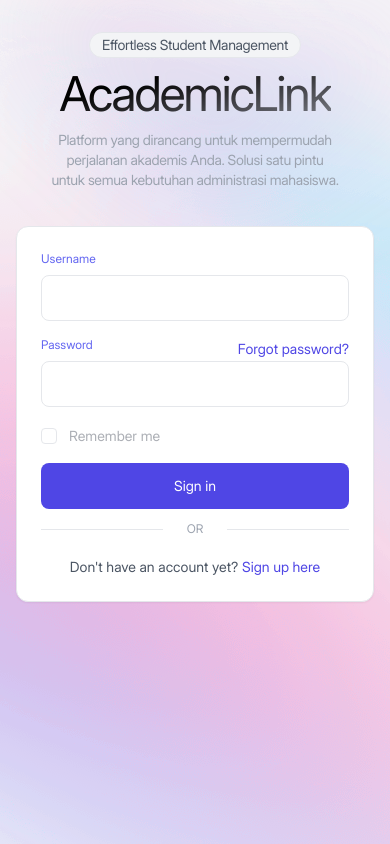
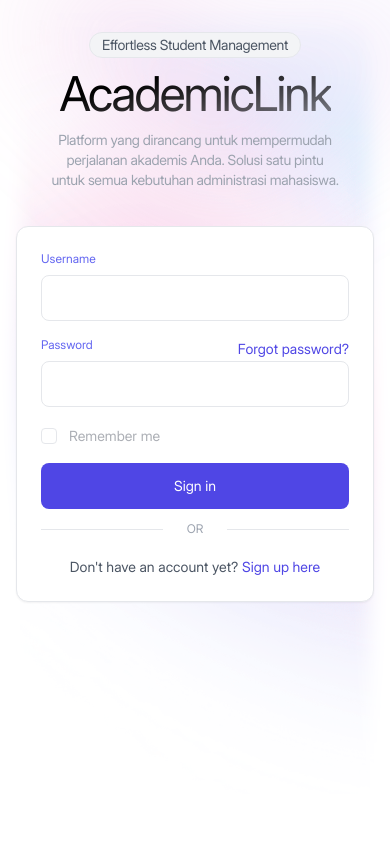
Before and after one commit to bintangx1902/regis-web, a Django app: page /accounts/login/ in a window 390 px wide. Run offline with Django 4.2, Linux system fonts and the light colour scheme.

Commit message:
fix: not very fun css bug fix
fix: output css

```diff
--- a/static/user/css/output.css
+++ b/static/user/css/output.css
@@ -665,17 +665,19 @@ select {
   src: url('../font/Roboto-Regular.ttf') format('woff');
 }
 
-* {
-  box-sizing: border-box;
-}
-
-html{
+/* * {
+        box-sizing: border-box;
+    } */
+
+html, body{
   font-family: inter;
-  width: 100vw;
-  height: 100vh;
-  overflow-x: hidden;
-  /* Prevent horizontal scrolling */
-  background-color: #F7F7F7;
+  /* width: 100vw; */
+  /* height: 100vh; */
+  /* margin: 0;
+        padding: 0; */
+  /* height: 100      %; */
+  /* overflow-x: hidden; Prevent horizontal scrolling */
+  /* background-color: #F7F7F7; */
 }
 
 @property --angle {
@@ -1759,12 +1761,6 @@ html{
   --tw-gradient-stops: var(--tw-gradient-from), var(--tw-gradient-to);
 }
 
-.from-indigo-100 {
-  --tw-gradient-from: #e0e7ff var(--tw-gradient-from-position);
-  --tw-gradient-to: rgb(224 231 255 / 0) var(--tw-gradient-to-position);
-  --tw-gradient-stops: var(--tw-gradient-from), var(--tw-gradient-to);
-}
-
 .from-30\% {
   --tw-gradient-from-position: 30%;
 }
@@ -1789,11 +1785,6 @@ html{
   --tw-gradient-stops: var(--tw-gradient-from), #a16207 var(--tw-gradient-via-position), var(--tw-gradient-to);
 }
 
-.via-purple-50 {
-  --tw-gradient-to: rgb(250 245 255 / 0)  var(--tw-gradient-to-position);
-  --tw-gradient-stops: var(--tw-gradient-from), #faf5ff var(--tw-gradient-via-position), var(--tw-gradient-to);
-}
-
 .via-50\% {
   --tw-gradient-via-position: 50%;
 }
@@ -1826,10 +1817,6 @@ html{
   --tw-gradient-to: transparent var(--tw-gradient-to-position);
 }
 
-.to-cyan-100 {
-  --tw-gradient-to: #cffafe var(--tw-gradient-to-position);
-}
-
 .to-80\% {
   --tw-gradient-to-position: 80%;
 }
@@ -1848,6 +1835,10 @@ html{
 
 .bg-\[size\:6rem_4rem\] {
   background-size: 6rem 4rem;
+}
+
+.bg-cover {
+  background-size: cover;
 }
 
 .bg-clip-text {
@@ -1999,6 +1990,10 @@ html{
   padding-inline-start: 1rem;
 }
 
+.pt-4 {
+  padding-top: 1rem;
+}
+
 .text-center {
   text-align: center;
 }
@@ -2167,6 +2162,11 @@ html{
   color: rgb(74 222 128 / var(--tw-text-opacity));
 }
 
+.text-indigo-500 {
+  --tw-text-opacity: 1;
+  color: rgb(99 102 241 / var(--tw-text-opacity));
+}
+
 .text-indigo-600 {
   --tw-text-opacity: 1;
   color: rgb(79 70 229 / var(--tw-text-opacity));
@@ -2234,11 +2234,6 @@ html{
 .text-white {
   --tw-text-opacity: 1;
   color: rgb(255 255 255 / var(--tw-text-opacity));
-}
-
-.text-indigo-500 {
-  --tw-text-opacity: 1;
-  color: rgb(99 102 241 / var(--tw-text-opacity));
 }
 
 .underline {
--- a/templates/account/login.html
+++ b/templates/account/login.html
@@ -6,8 +6,13 @@
 {% block head_title %}Login{% endblock %}
 
 {% block content %}
+<div class="overflow-hidden">
+  <div
+  class="absolute inset-y-0 -z-30 w-full h-full bg-[url('/static/user/images/beams-components.png')] bg-[position:calc(50%_+_190px)_-50px] block bg-no-repeat bg-cover" style="background-image: url('{% static "user/images/beams-components.png" %}');  box-shadow: 0 0 20px 20px white inset;"></div>
 
-<main class="w-full h-full" style="height: 100vh">
+</div>
+
+<main class="w-full h-full" style="">
            {% if form.non_field_errors %}
             <div id="dismiss-alert" class="z-40 hs-removing:translate-x-5 hs-removing:opacity-0 transition duration-300 mt-2 bg-blue-100 border border-blue-200 text-sm text-blue-800 rounded-lg p-4 fixed top-4 right-4" role="alert" tabindex="-1" aria-labelledby="hs-dismiss-button-label">
                 <div class="flex">
@@ -78,24 +83,11 @@
           );
         "></div>
     </div>
-    <div class="overflow-hidden -z-10">
-        <div
-          class="absolute inset-y-0 -z-30 w-full h-full bg-[url('/static/user/images/beams-components.png')] bg-[position:calc(50%_+_190px)_-50px] block bg-no-repeat" style="background-image: url('{% static "user/images/beams-components.png" %}');"></div>
-          {% comment %} <img src="{% static "user/images/beams-components.png" %}" width="200px" alt=""> {% endcomment %}
-
-        <!-- <div class="absolute inset-y-0 hidden w-full min-w-[1360px] bg-[url('/public/img/beams-components.png')] bg-[length:1000px_700px] bg-[position:calc(50%_+_190px)_-50px] bg-no-repeat lg:block"></div> -->
-      </div>
-    <div class="overflow-hidden">
-      <div
-        class="absolute inset-y-0 -z-30 w-full h-full bg-[url('/public/images/beams-components.png')] bg-[position:calc(50%_+_190px)_-50px] block bg-no-repeat md:hidden"></div>
-
-      <!-- <div class="absolute inset-y-0 hidden w-full min-w-[1360px] bg-[url('/public/img/beams-components.png')] bg-[length:1000px_700px] bg-[position:calc(50%_+_190px)_-50px] bg-no-repeat lg:block"></div> -->
-    </div>
 
     <!-- MAIN 2 -->
     <!-- <div class="mx-auto flex justify-center items-center"> -->
     <div
-      class="my-4 z-40 mx-4 lg:pt-12 lg:w-full lg:flex lg:flex-row justify-evenly">
+      class="my-4 z-10 mx-4 lg:pt-12 lg:flex lg:flex-row justify-evenly">
       <div class="">
         <div class="flex justify-center pb-1">
           <p
@@ -103,9 +95,9 @@
             Effortless Student Management
           </p>
         </div>
-        <div class="flex justify-center pb-1 z-40">
+        <div class="flex justify-center pb-1 z-10">
           <h1
-            class="animate-fade-in -translate-y-4 z-40 text-balance bg-gradient-to-br from-black from-30% to-black/40 bg-clip-text md:py-6 py-2 text-5xl font-medium leading-none tracking-tighter text-transparent opacity-0 [--animation-delay:200ms] sm:text-6xl md:text-7xl lg:text-8xl">
+            class="animate-fade-in -translate-y-4 z-10 text-balance bg-gradient-to-br from-black from-30% to-black/40 bg-clip-text md:py-6 py-2 text-5xl font-medium leading-none tracking-tighter text-transparent opacity-0 [--animation-delay:200ms] sm:text-6xl md:text-7xl lg:text-8xl">
             AcademicLink
           </h1>
         </div>
@@ -280,6 +272,7 @@
         </div> -->
       </div>
     </div>
+
     <!-- </div> -->
   </main>
 
```
Also changed, not shown: app/templates/app/reset_password.html (+8 -6 lines), templates/account/signup.html (+7 -9 lines).
